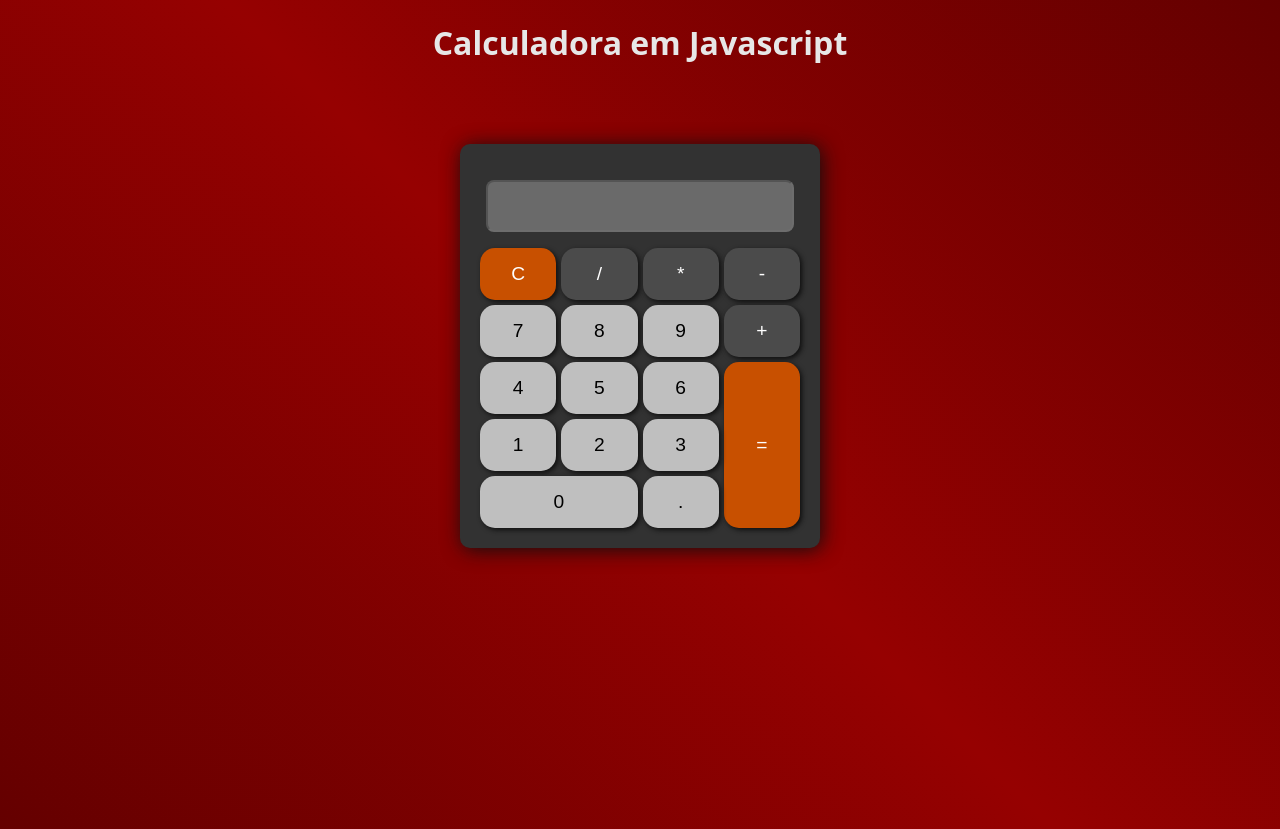
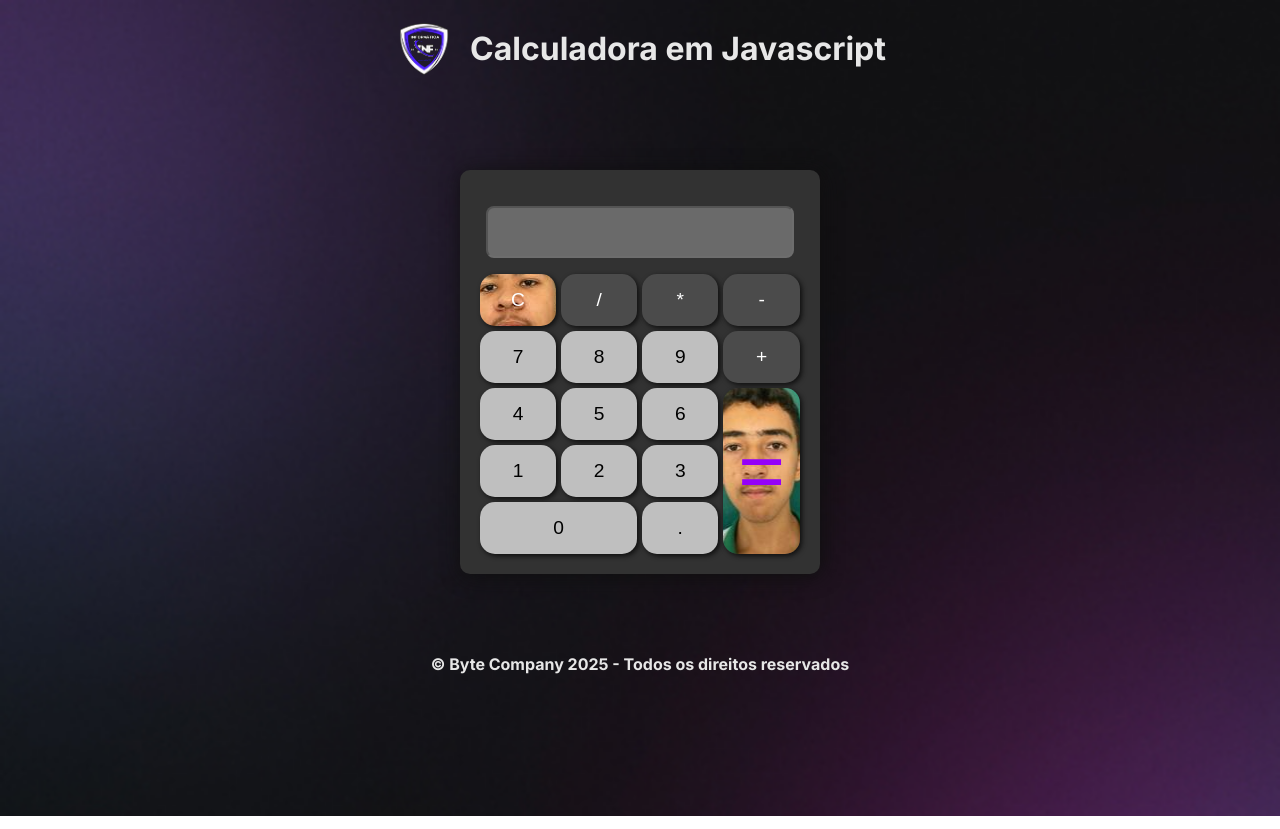
Before and after one commit to Ivozeraa/Calculadora-JS, a plain HTML site: page index.html in a window 1280 px wide. Drawn offline with Linux system fonts and the light colour scheme.

Commit message:
Calculadora

```diff
--- a/index.html
+++ b/index.html
@@ -7,7 +7,12 @@
     <title>Calculadora JS</title>
 </head>
 <body>
-    <h1>Calculadora em Javascript</h1>
+    <header>
+        <span class="logoInfor"><img src="./assets/logo.png" alt="logo">
+
+        <h1 class="title">Calculadora em Javascript</h1>
+    </header>
+
 
     <div class="calculadora">
         <input type="text" class="visor" id="visor" disabled>
@@ -19,7 +24,7 @@
             <button id="botao" onclick="insValor('7')">7</button>
             <button id="botao" onclick="insValor('8')">8</button>
             <button id="botao" onclick="insValor('9')">9</button>
-            <button id="botao" onclick="insValor('+')" class="botaoOpc">+</button>
+            <button id="botao" onclick="insValor('+')" class="botaoOpc" id="botaoMais">+</button>
             <button id="botao" onclick="insValor('4')">4</button>
             <button id="botao" onclick="insValor('5')">5</button>
             <button id="botao" onclick="insValor('6')">6</button>
@@ -33,6 +38,10 @@
     </div>
 
 
+    <footer class="footer">
+        © Byte Company 2025 - Todos os direitos reservados
+    </footer>
+
     <script src="script.js"> </script>
 </body>
 </html>
--- a/script.js
+++ b/script.js
@@ -5,34 +5,47 @@ function insValor(valor) {
 }
 
 function limparVisor() {
-    visor.value = null;
+  visor.value = "";
 }
 
 function calcResultado() {
   try {
-        visor.value = eval(visor.value);
+    if (visor.value.trim() === "") {
+      visor.value = "";
+      return;
+    }
+
+    const resultado = eval(visor.value);
+
+    if (resultado === undefined || resultado === null || isNaN(resultado)) {
+      visor.value = "";
+    } else {
+      visor.value = resultado;
+    }
   } catch {
     alert("ERRO: Cálculo inválido.");
-        visor.value = null;
+    visor.value = "";
   }
 }
 
-document.addEventListener('keydown', function(event) {
+
+document.addEventListener("keydown", function (event) {
   const key = event.key;
 
-    if ((key >= '0' && key <= '9') || ['+', '-', '*', '/'].includes(key)) {
+  switch (true) {
+    case key >= "0" && key <= "9":
+
+    case ["+", "-", "*", "/"].includes(key):
       insValor(key);
-    }
-
-    if (key === 'Enter' || key === "=") {
+      break;
+    case key === "Enter" || key === "=":
       calcResultado();
-    }
-
-    if (key === 'Backspace') {
+      break;
+    case key === "Backspace":
       visor.value = visor.value.slice(0, -1);
-    }
-
-    if (key === 'Escape') {
+      break;
+    case key === "Escape":
       limparVisor();
+      break;
   }
 });
--- a/style.css
+++ b/style.css
@@ -1,11 +1,52 @@
+@import url('https://fonts.googleapis.com/css2?family=Inter:ital,opsz,wght@0,14..32,100..900;1,14..32,100..900&display=swap');
+
+:root {
+  --text-color: white;
+  --bg-url: url(/assets/bg-mobile.jpg);
+  --stroke-color: rgb(255, 255, 255, 0.5);
+  --surface-color: rgb(255, 255, 255, 0.05);
+  --surface-color-hover: rgb(0, 0, 0, 0.02);
+  --highlight-color: rgb(255, 255, 255, 0.2);
+  --switch-bg: url(/assets/moon.svg);
+  --spanFooter: rgb(195, 131, 255);
+}
+
+.inter {
+    font-family: "Inter", sans-serif;
+    font-optical-sizing: auto;
+    font-weight: 400;
+    font-style: normal;
+}
+
 body {
   justify-content: center;
   align-items: center;
   height: 100vh;
-    background: linear-gradient(45deg, rgb(100, 0, 0), rgb(150, 1, 1), rgb(100, 0, 0));
+  background: linear-gradient(
+    45deg,
+    rgb(68, 0, 100),
+    rgb(103, 1, 150),
+    rgb(72, 0, 100)
+  );
   text-align: center;
-    font-family: system-ui;
+  font-family: Inter;
   color: rgb(231, 231, 231);
+  background: var(--bg-url) no-repeat top center/cover;
+}
+
+.logoInfor {
+  mix-blend-mode: lighten;
+  display: flex;
+  align-items: center;
+  justify-content: center;
+  gap: 1rem;
+  justify-content: sp;
+}
+.logoInfor img{
+    width: 60px;
+    height: 60px;
+    justify-content: s;
+
 }
 
 .calculadora {
@@ -18,7 +59,7 @@ body {
   box-shadow: 2px 2px 20px rgb(15, 15, 15);
 }
 
-.visor{
+.visor {
   border-radius: 8px;
   margin: 1rem auto;
   padding: 0.5rem;
@@ -44,29 +85,39 @@ button {
   transition: scale 70ms;
 }
 
-#botao{
+#botao {
   box-shadow: 2px 2px 5px rgb(15, 15, 15);
 }
 
-.botaoOpc{
+.botaoOpc {
   background-color: #4b4b4b;
   color: rgb(255, 255, 255);
 }
 
-.botaoIgual{
-    background-color: rgb(200, 80, 0);
-    color: rgb(255, 255, 255);
+#botaoMais{
+    background: url("wylson.jpg");
+}
+.botaoIgual {
+  background-color: rgb(0, 200, 107);
+  font-size: 5rem;
+  color: rgb(149, 0, 248);
   grid-row: span 3;
+  grid-column: span 1;
+  background: url("./assets/image.png");
+  background-position: center;
 }
 
-.botaoC{
-    background-color: rgb(200, 80, 0);
+.botaoC {
+    background: url("image.png");
+  background-position: center;
+  background-color: rgb(0, 200, 107);
   color: rgb(255, 255, 255);
 }
 
-.botao0{
+.botao0 {
   grid-column: span 2;
 
+  background-position: center;
 }
 
 button:active {
@@ -74,3 +125,7 @@ button:active {
   color: rgb(0, 0, 0);
   scale: 0.95;
 }
+
+.footer{
+    font-weight: bold;
+}
```
Also changed, not shown: assets/bg-desktop-light.jpg (added), assets/bg-desktop.jpg (added), assets/bg-mobile-light.jpg (added), assets/bg-mobile.jpg (added), assets/image.png (added), assets/logo.png (added), assets/moon.svg (added), assets/sun.svg (added), assets/walter.png (added), clarisa.jpg (added), erika.jpg (added), eshina.jpg (added), image.png (added), wylson.jpg (added). Lines whose indentation alone changed are shown as unchanged.
